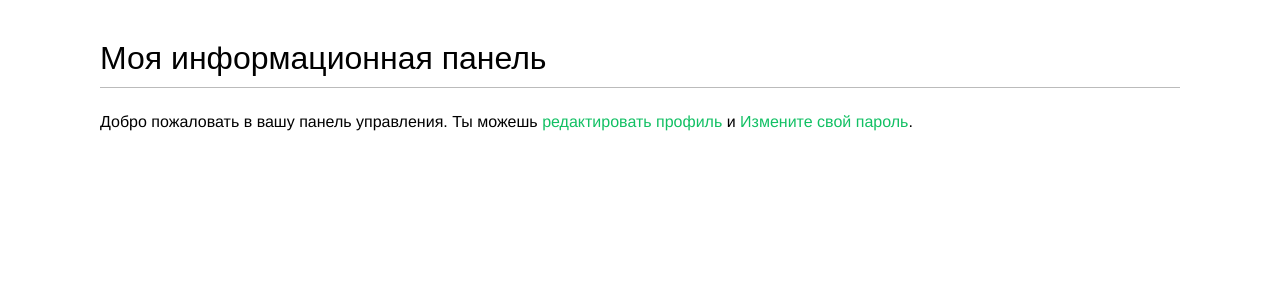
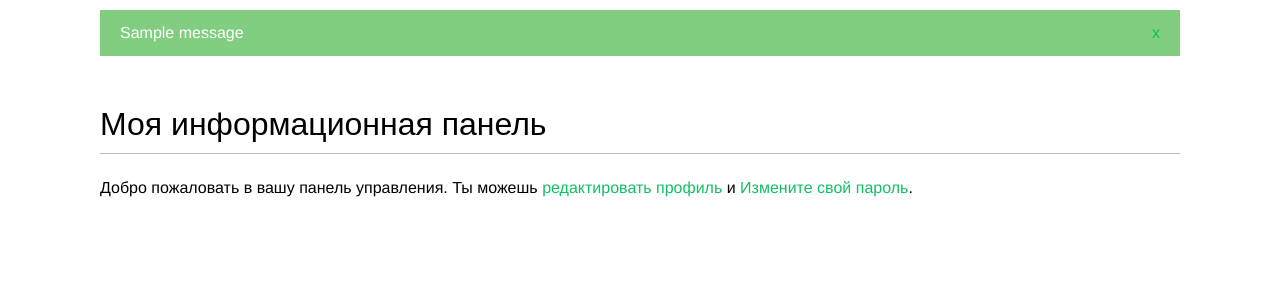
Before and after one commit to JonyMalikov/bookmarks, a Django app: page /account/ in a window 1280 px wide. Shown: the part 48-348 px from the top of the page. Run offline with Django 4.2, Linux system fonts and the light colour scheme; a user stored in the database is signed in; tables that the repository leaves empty hold one stand-in row (values such as "Sample post"); one stand-in notice (Sample message) is shown; some web fonts are replaced.

Commit message:
фреймворк сообщений

```diff
--- a/account/templates/base.html
+++ b/account/templates/base.html
@@ -30,6 +30,16 @@
 {% endif %}
 </span>
 </div>
+{% if messages %}
+    <ul class="messages">
+        {% for message in messages %}
+            <li class="{{ message.tags }}">
+                {{ message|safe }}
+                <a href="#" class="close">x</a>
+            </li>
+        {% endfor %}
+    </ul>
+{% endif %}
 <div id="content">
     {% block content %}
     {% endblock %}
--- a/account/views.py
+++ b/account/views.py
@@ -1,3 +1,4 @@
+from django.contrib import messages
 from django.http import HttpResponse
 from django.shortcuts import render
 from django.contrib.auth import authenticate, login
@@ -60,6 +61,9 @@ def edit(request):
         if user_form.is_valid() and profile_form.is_valid():
             user_form.save()
             profile_form.save()
+            messages.success(request, 'Профиль успешно обновлен')
+        else:
+            messages.error(request, 'Ошибка при обновлении вашего профиля')
     else:
         user_form = UserEditForm(instance=request.user)
         profile_form = ProfileEditForm(instance=request.user)
```
